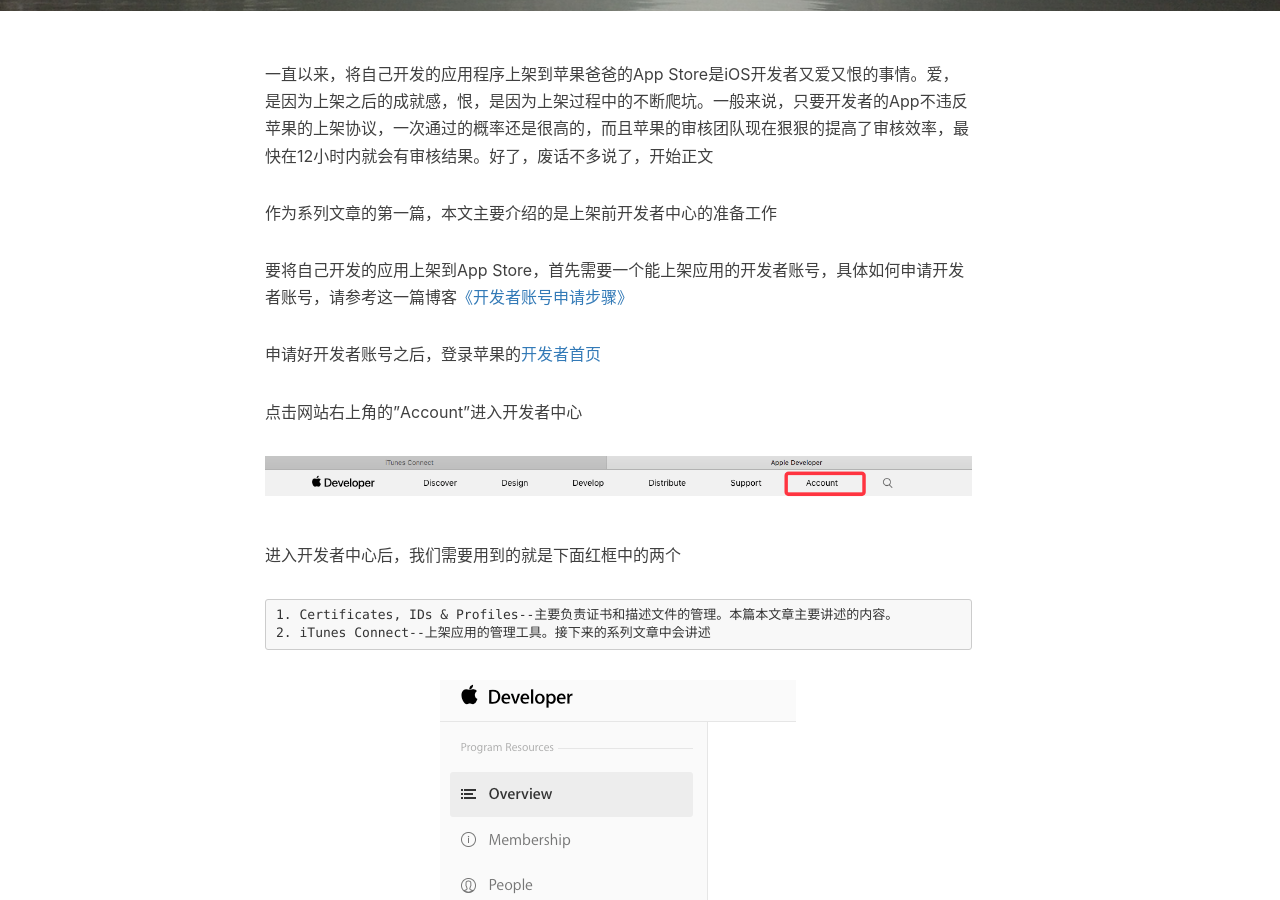
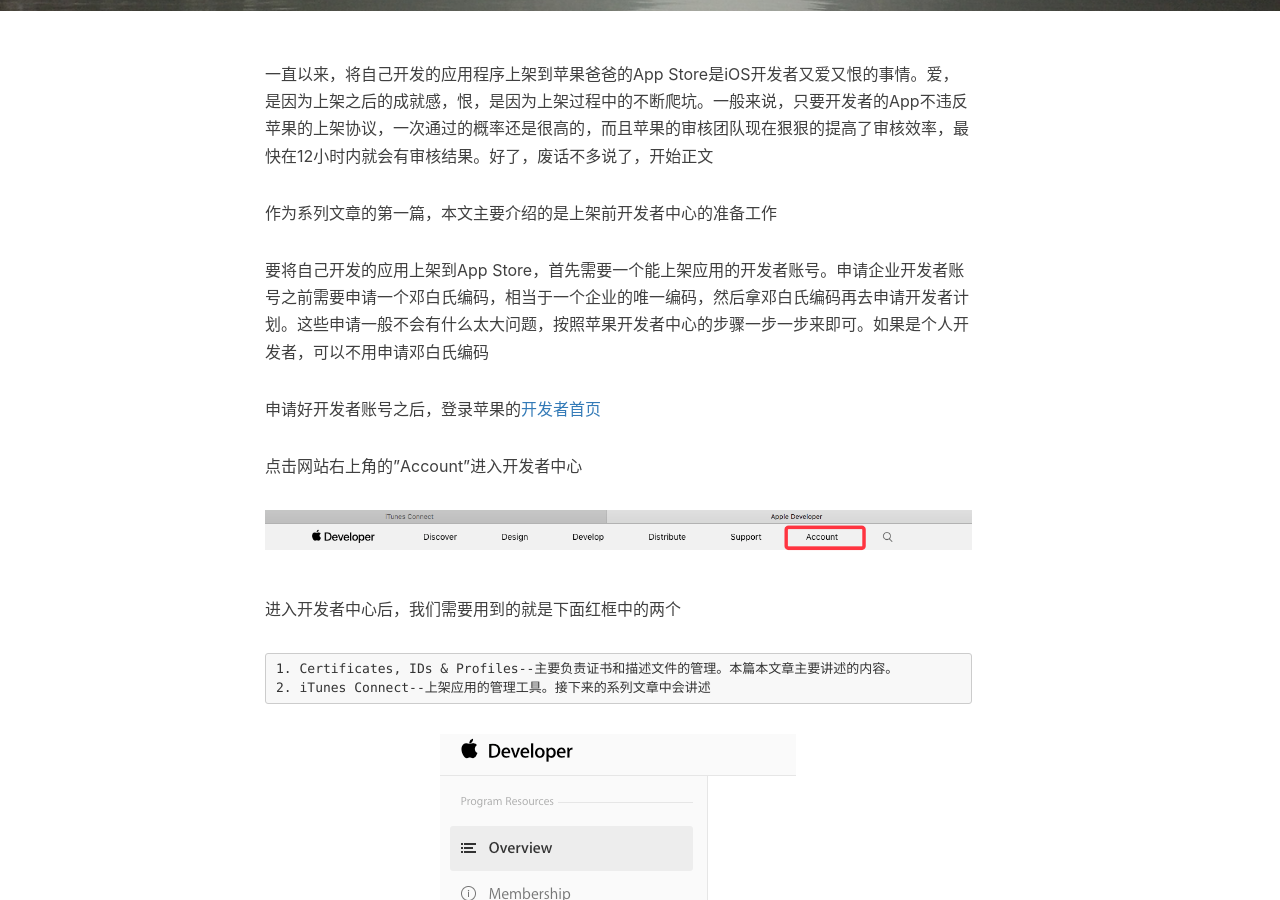
Before and after one commit to xttxqjfg/xttxqjfg.github.io, a Jekyll site: the page built from _posts/201706/2017-06-02-上架App Store详细流程(一).markdown, in a window 1280 px wide and 900 px high, scrolled down 506 px. Built offline with Jekyll 4.4.1, drawn with Linux system fonts in a browser that asks for light colours; nearby versions of some CDN libraries; comment, search, counter and statistics services are not loaded.

Commit message:
no message

```diff
--- a/_posts/201706/2017-06-02-上架App Store详细流程(一).markdown
+++ b/_posts/201706/2017-06-02-上架App Store详细流程(一).markdown
@@ -13,7 +13,7 @@
 
 作为系列文章的第一篇，本文主要介绍的是上架前开发者中心的准备工作
 
-要将自己开发的应用上架到App Store，首先需要一个能上架应用的开发者账号，具体如何申请开发者账号，请参考这一篇博客[《开发者账号申请步骤》](http://#)
+要将自己开发的应用上架到App Store，首先需要一个能上架应用的开发者账号。申请企业开发者账号之前需要申请一个邓白氏编码，相当于一个企业的唯一编码，然后拿邓白氏编码再去申请开发者计划。这些申请一般不会有什么太大问题，按照苹果开发者中心的步骤一步一步来即可。如果是个人开发者，可以不用申请邓白氏编码
 
 申请好开发者账号之后，登录苹果的[开发者首页](https://developer.apple.com/)
 
```
